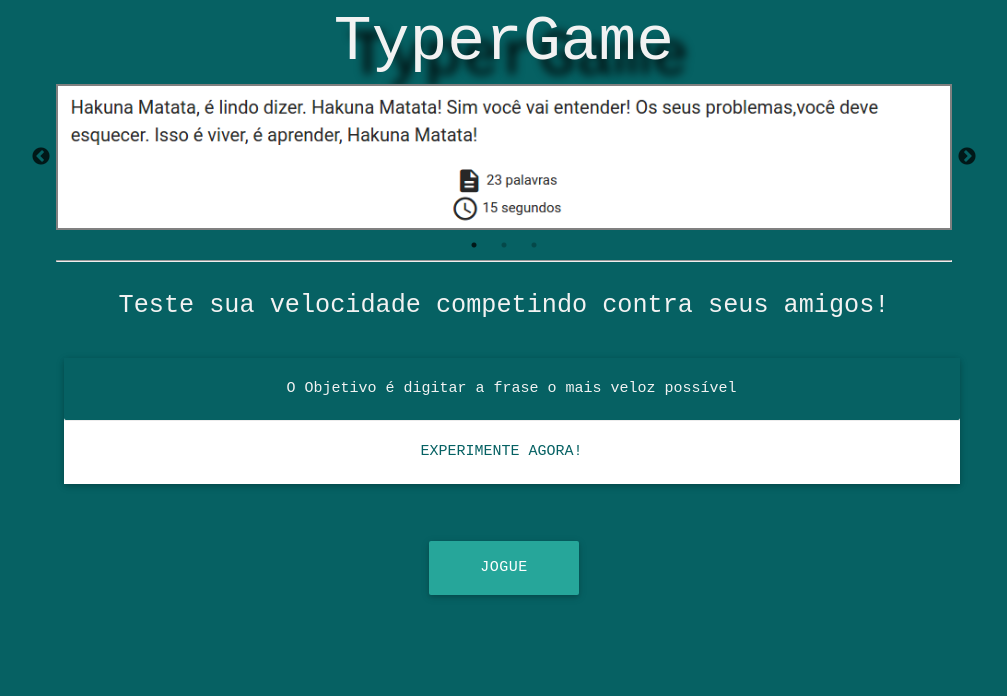
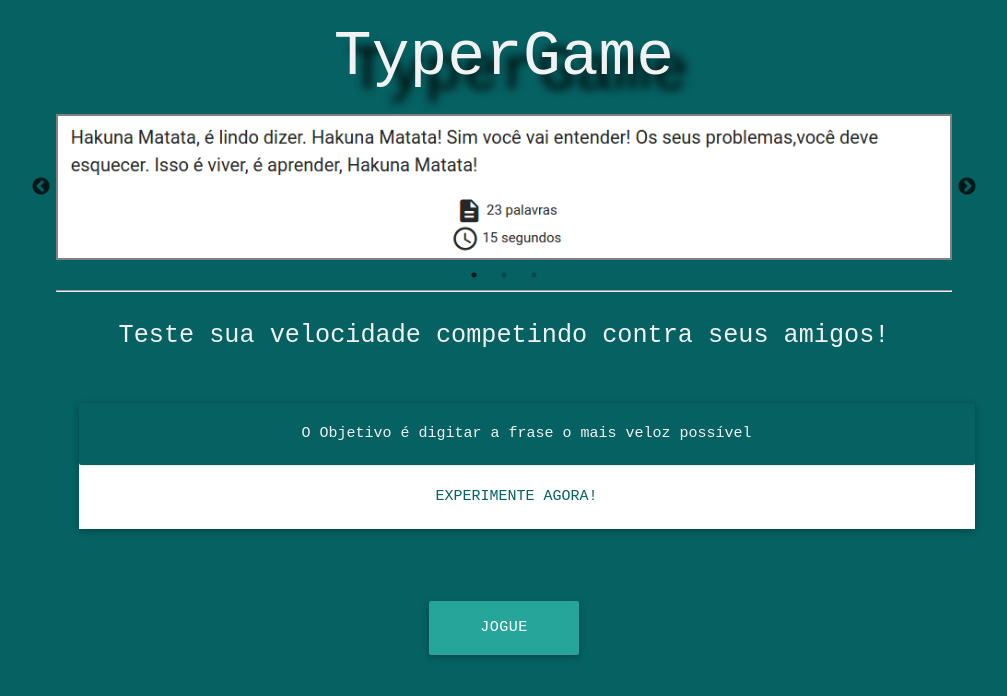
Before and after one commit to brunom764/TyperGame, a plain HTML site: page public/index.html in a window 1280 px wide. Shown: the whole page, without its empty margins (136-1143 px from the left). Drawn offline with Linux system fonts and the light colour scheme.

Commit message:
Update index.css

```diff
--- a/public/css/index.css
+++ b/public/css/index.css
@@ -6,7 +6,7 @@
 
 .tituloPrincipal{
     text-shadow:15px 15px 10px black;
-    margin: .5rem;
+    margin: 1.5rem;
 }
 
 .card{
@@ -14,7 +14,7 @@
 	vertical-align: top;
 	width: 100%;
 	text-align: center;
-	margin: .5rem;
+	margin: 1.5rem;
 }
 
 .card-text{
```
